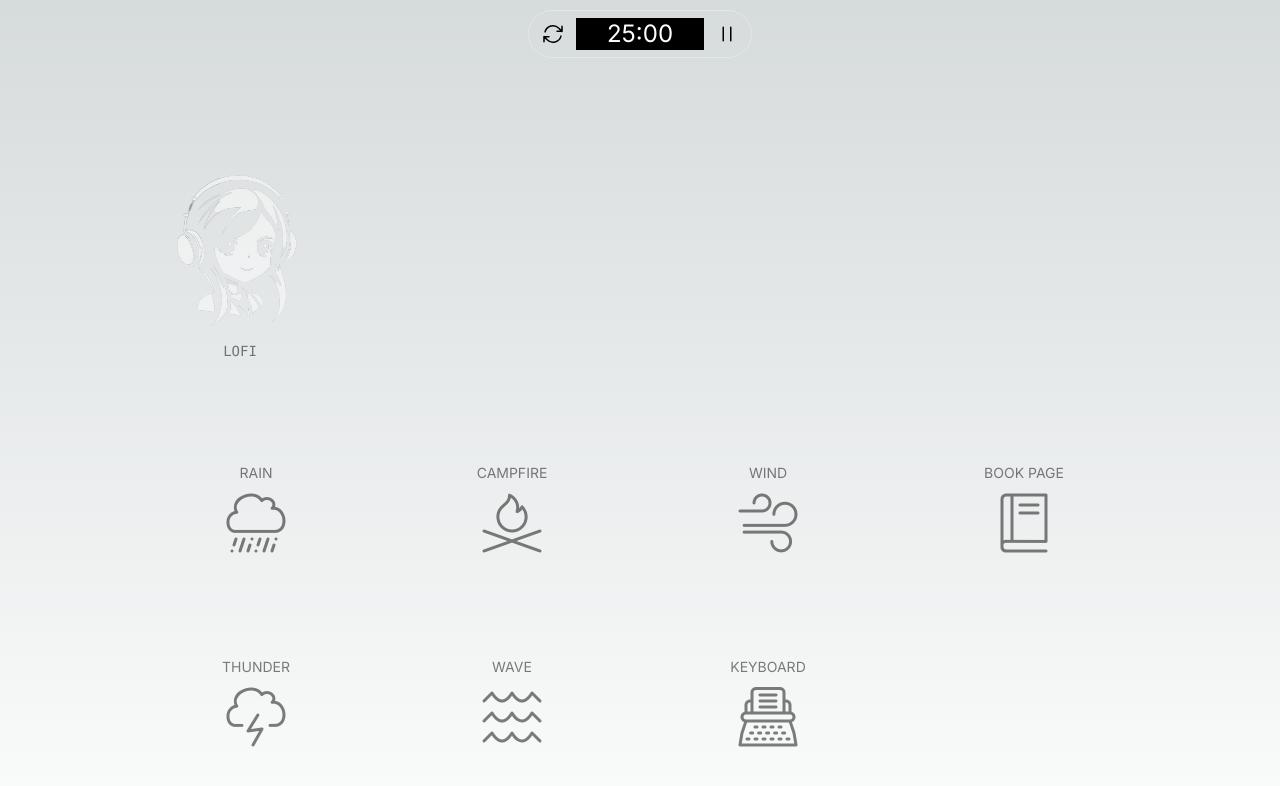
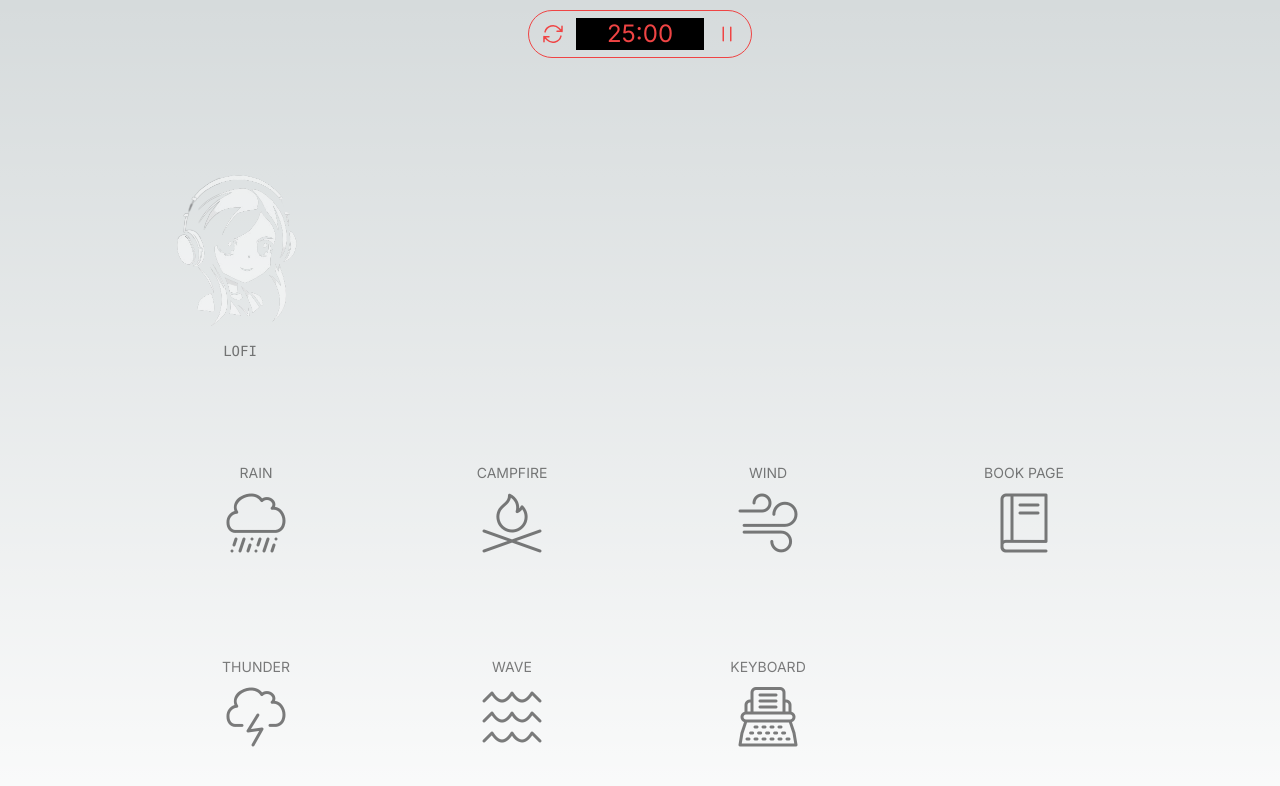
Before and after one commit to zVasO/foctopus, a Next.js app: page / in a window 1280 px wide. Shown: the top 786 px of the page. Built offline with nearby package versions, Linux system fonts and the light colour scheme.

Commit message:
feat(timer): add color changement

```diff
--- a/components/PomodoroTimer.tsx
+++ b/components/PomodoroTimer.tsx
@@ -28,8 +28,10 @@ const PomodoroTimer = () => {
 
 
     return (
-        <div className={'flex justify-center mt-2.5'}>
-            <div className="border rounded-full h-12 w-56 flex justify-between items-center">
+        <div className={'flex justify-center mt-2.5 select-none'}>
+            <div
+                className={`border rounded-full h-12 w-56 flex justify-between items-center
+                    ${isTimerRunning ? 'border-green-500 text-green-500' : 'border-red-500 text-red-500'}`}>
                 <div className="ml-3">
                     <svg xmlns="http://www.w3.org/2000/svg" fill="none" viewBox="0 0 24 24" strokeWidth={1.5}
                          stroke="currentColor" className="w-6 h-6">
@@ -42,7 +44,7 @@ const PomodoroTimer = () => {
                     id="timerInput"
                     maxLength={5}
                     pattern="[0-9]*"
-                    className={"border-none outline-0 focus:border-none text-white bg-black text-center w-32 text-2xl"}
+                    className={"border-none outline-0 focus:border-none bg-black text-center w-32 text-2xl"}
                     autoComplete="off"
                     value={timer}
                     onChange={handleChange}
```
